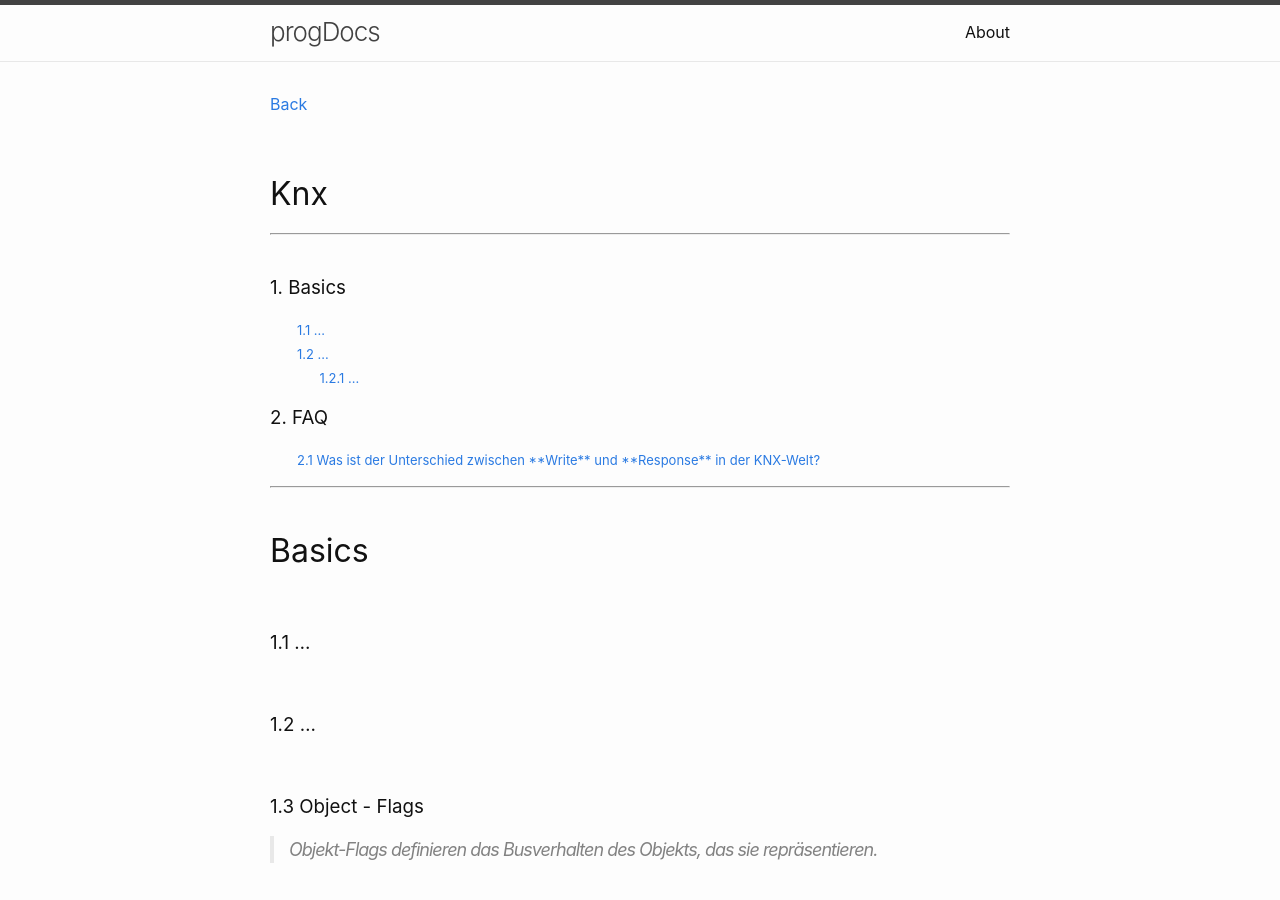
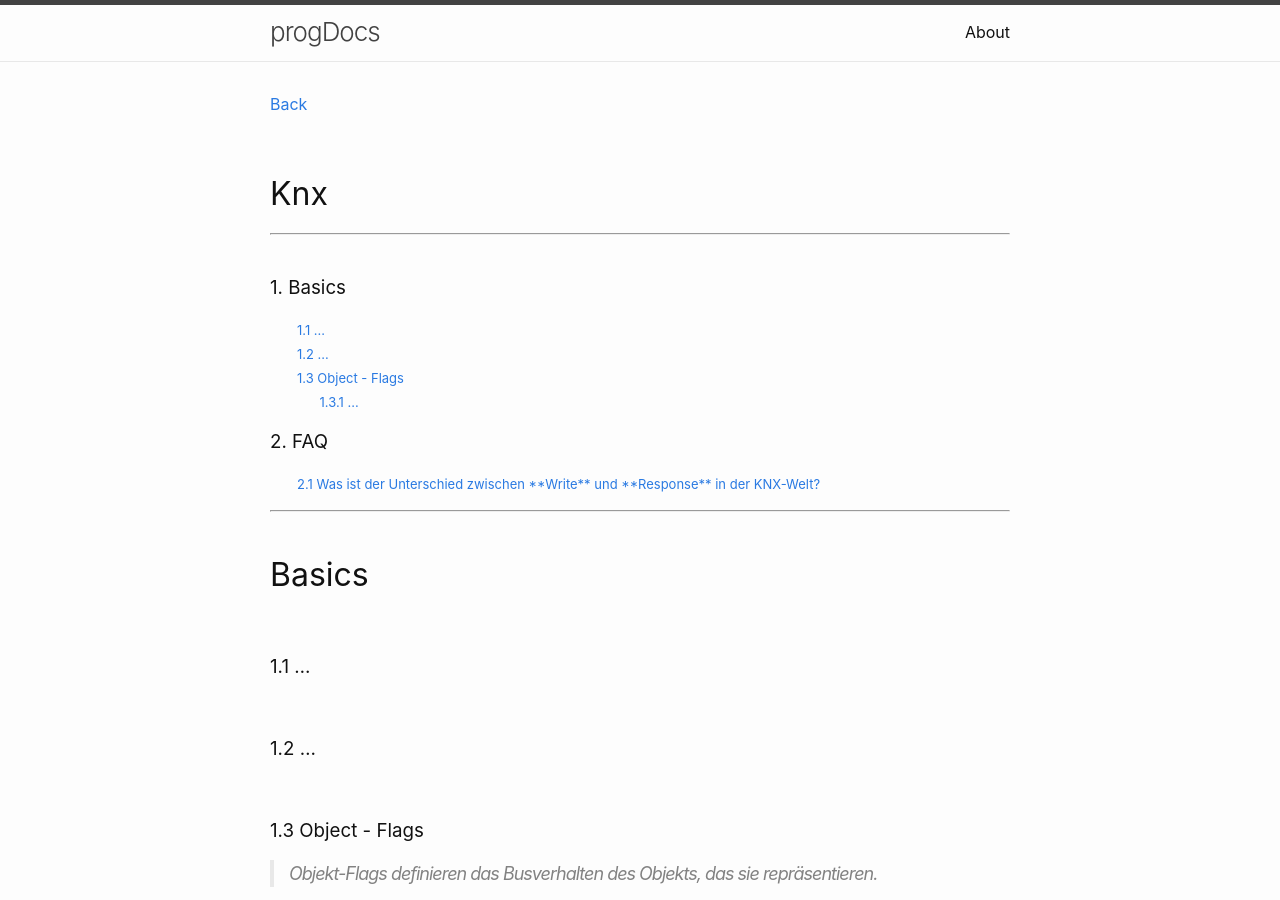
Before and after one commit to Hautaklyttn/progDocs, a Jekyll site: the page built from docs/articles/knx_basics.md, in a window 1280 px wide and 900 px high. Built offline with Jekyll 4.4.1, drawn with Linux system fonts in a browser that asks for light colours.

Commit message:
Update knx_basics.md

```diff
--- a/docs/articles/knx_basics.md
+++ b/docs/articles/knx_basics.md
@@ -14,7 +14,8 @@ layout: default
 ### 1. Basics
 &nbsp;&nbsp;&nbsp;&nbsp;&nbsp; [<font size="-1">1.1 ... </font>](#ch1-1)
 &nbsp;&nbsp;&nbsp;&nbsp;&nbsp; [<font size="-1">1.2 ... </font>](#ch1-2)
-&nbsp;&nbsp;&nbsp;&nbsp;&nbsp;&nbsp;&nbsp;&nbsp;&nbsp;&nbsp; [<font size="-1">1.2.1 ... </font>](#ch1-2-1)
+&nbsp;&nbsp;&nbsp;&nbsp;&nbsp; [<font size="-1">1.3 Object - Flags </font>](#ch1-3)
+&nbsp;&nbsp;&nbsp;&nbsp;&nbsp;&nbsp;&nbsp;&nbsp;&nbsp;&nbsp; [<font size="-1">1.3.1 ... </font>](#ch1-3-1)
 
 ### 2. FAQ
 &nbsp;&nbsp;&nbsp;&nbsp;&nbsp; [<font size="-1">2.1 Was ist der Unterschied zwischen **Write** und **Response** in der KNX-Welt? </font>](#ch2-1)
```
